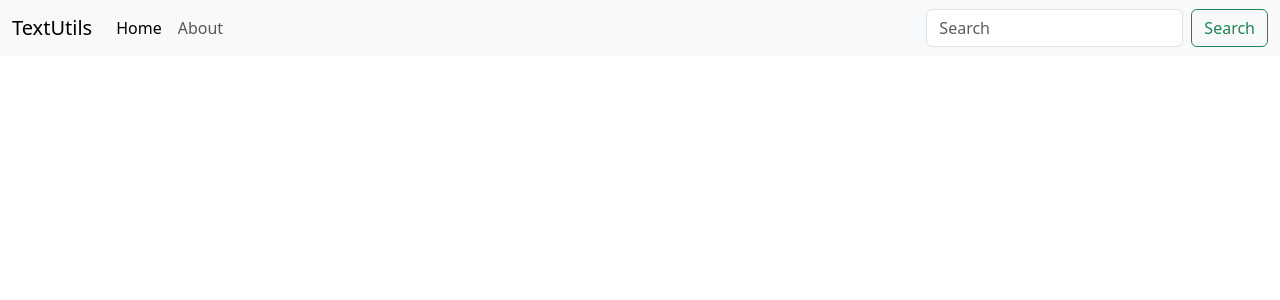
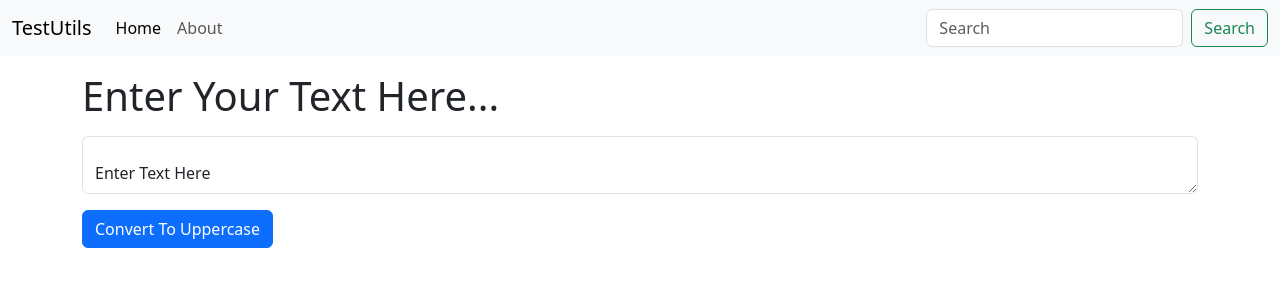
Before and after one commit to khan88012/my-app, a React (Create React App) app: page / in a window 1280 px wide. Shown: the top 300 px of the page. Built offline with nearby package versions, Linux system fonts and the light colour scheme.

Commit message:
understanding props and state

```diff
--- a/src/App.js
+++ b/src/App.js
@@ -1,32 +1,14 @@
-import logo from './logo.svg';
 import './App.css';
+import Navbar from './Components/Navbar';
+import Textbox from './Components/Textbox';
 
 function App() {
   return (
    <>
-   <nav className="navbar navbar-expand-lg bg-body-tertiary">
-  <div className="container-fluid">
-    <a className="navbar-brand" href="/">TextUtils</a>
-    <button className="navbar-toggler" type="button" data-bs-toggle="collapse" data-bs-target="#navbarSupportedContent" aria-controls="navbarSupportedContent" aria-expanded="false" aria-label="Toggle navigation">
-      <span className="navbar-toggler-icon"></span>
-    </button>
-    <div className="collapse navbar-collapse" id="navbarSupportedContent">
-      <ul className="navbar-nav me-auto mb-2 mb-lg-0">
-        <li className="nav-item">
-          <a className="nav-link active" aria-current="page" href="/">Home</a>
-        </li>
-        <li className="nav-item">
-          <a className="nav-link" href="/">About</a>
-        </li>
-
-      </ul>
-      <form className="d-flex" role="search">
-        <input className="form-control me-2" type="search" placeholder="Search" aria-label="Search" />
-        <button className="btn btn-outline-success" type="submit">Search</button>
-      </form>
+    <Navbar title = "TestUtils"/>
+    <div className="container">
+      <Textbox heading = "Enter Your Text Here..."/>
     </div>
-  </div>
-</nav>
    </>
 
   );
--- /dev/null
+++ b/src/Components/Navbar.js
@@ -0,0 +1,42 @@
+import React from 'react'
+import PropTypes from 'prop-types'
+
+
+export default function Navbar(props) {
+  return (
+    <nav className="navbar navbar-expand-lg bg-body-tertiary">
+    <div className="container-fluid">
+      <a className="navbar-brand" href="/">{props.title}</a>
+      <button className="navbar-toggler" type="button" data-bs-toggle="collapse" data-bs-target="#navbarSupportedContent" aria-controls="navbarSupportedContent" aria-expanded="false" aria-label="Toggle navigation">
+        <span className="navbar-toggler-icon"></span>
+      </button>
+      <div className="collapse navbar-collapse" id="navbarSupportedContent">
+        <ul className="navbar-nav me-auto mb-2 mb-lg-0">
+          <li className="nav-item">
+            <a className="nav-link active" aria-current="page" href="/">Home</a>
+          </li>
+          <li className="nav-item">
+            <a className="nav-link" href="/">{props.aboutText}</a>
+          </li>
+
+        </ul>
+        <form className="d-flex" role="search">
+          <input className="form-control me-2" type="search" placeholder="Search" aria-label="Search" />
+          <button className="btn btn-outline-success" type="submit">Search</button>
+        </form>
+      </div>
+    </div>
+  </nav>
+  )
+}
+
+Navbar.propTypes = {
+    title: PropTypes.string.isRequired,
+    aboutText: PropTypes.string.isRequired
+
+}
+
+Navbar.defaultProps = { //if you dont send a prop then these will be set e.g. here aboutText is not sent by the App.js
+    title : 'Set title here',
+    aboutText: 'About'
+}
--- /dev/null
+++ b/src/Components/Textbox.js
@@ -0,0 +1,29 @@
+import React, {useState} from "react";
+
+export default function Textbox(props) {
+    const[text , setText] = useState('Enter Text Here');
+    const handleUpClick = () =>{
+        let newText = text.toUpperCase();
+        setText(newText);
+    }
+
+    const handleOnChange = (event) =>{
+        setText(event.target.value);
+    }
+
+  return (
+    <>
+    <h1 className="my-3">{props.heading}</h1>
+      <div className="form-floating">
+        <textarea
+          className="form-control"
+          placeholder="Leave a comment here"
+          value={text}
+          id="TextBox"
+          onChange={handleOnChange}
+        ></textarea>
+      </div>
+      <button className="btn btn-primary my-3" onClick={handleUpClick}> Convert To Uppercase</button>
+    </>
+  );
+}
```
